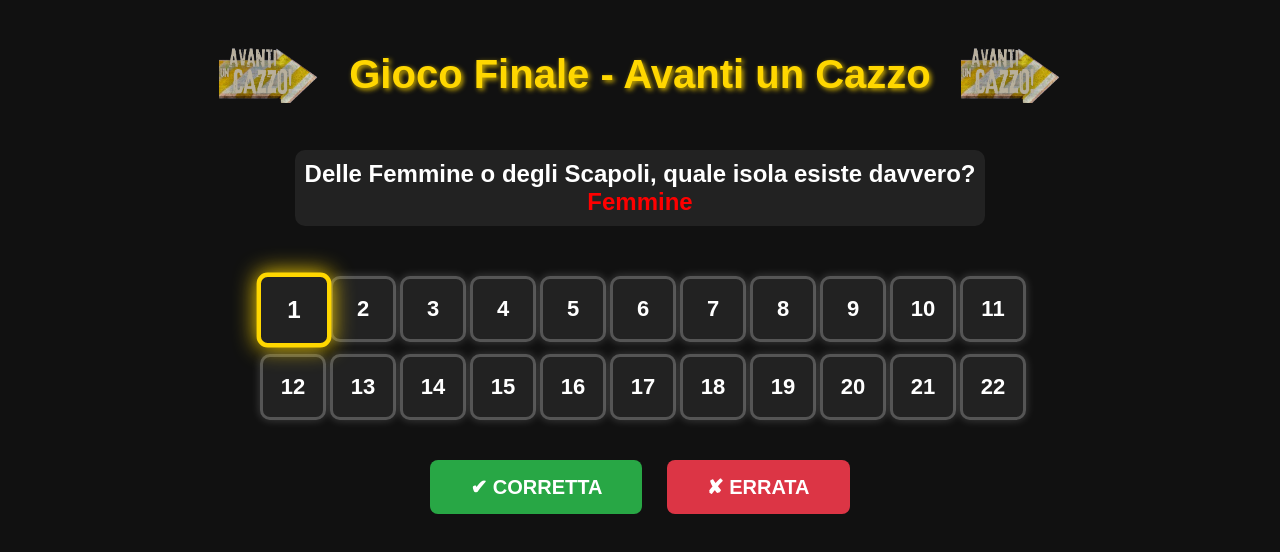
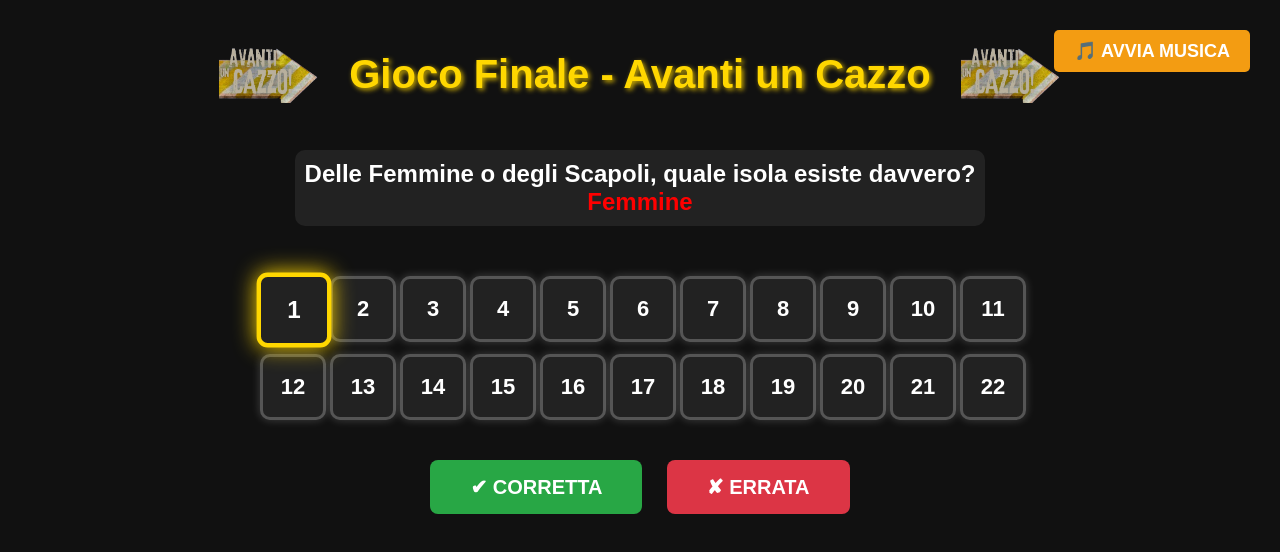
Before and after one commit to Angelo1234565/Avanti-un-altro, a plain HTML site: page index.html in a window 1280 px wide. Drawn offline with Linux system fonts and the light colour scheme.

Commit message:
Update index.html

```diff
--- a/index.html
+++ b/index.html
@@ -13,7 +13,7 @@
             margin: 0;
             padding: 20px;
         }
-h1 {
+        h1 {
             font-size: 40px;
             font-weight: bold;
             color: gold;
@@ -101,6 +101,18 @@ h1 {
             background-color: #dc3545;
             color: white;
         }
+        /* Pulsante audio in alto a destra */
+        .btn-audio {
+            position: absolute;
+            top: 20px;
+            right: 20px;
+            padding: 10px 20px;
+            font-size: 18px;
+            background-color: #f39c12;
+            color: white;
+            border-radius: 5px;
+            cursor: pointer;
+        }
     </style>
 </head>
 <body>
@@ -111,12 +123,19 @@ h1 {
         <img src="avanti.png" alt="Logo destro">
     </h1>
 
+    <!-- Pulsante per avviare la musica -->
+    <button class="btn-audio" onclick="playAudio()">🎵 Avvia Musica</button>
+
     <div id="domanda"></div>
 
     <div id="griglia"></div>
 
     <button class="btn-corretta" onclick="rispondi(true)">✔ Corretta</button>
     <button class="btn-errata" onclick="rispondi(false)">✘ Errata</button>
+
+    <!-- Audio -->
+    <audio id="musica" src="siglagioco.mp4"></audio>
+    <audio id="errore" src="errore.mp4"></audio>
 
     <script>
         let corrente = 0;
@@ -181,6 +200,10 @@ h1 {
                 corrente = 0;
                 mostraDomanda();
                 evidenziaUltima();
+
+                // Riproduci audio errore
+                const erroreAudio = document.getElementById("errore");
+                erroreAudio.play();
             }
         }
 
@@ -192,6 +215,12 @@ h1 {
             }
         }
 
+        // Funzione per avviare la musica
+        function playAudio() {
+            const audio = document.getElementById("musica");
+            audio.play();
+        }
+
         creaGriglia();
         mostraDomanda();
     </script>
```
